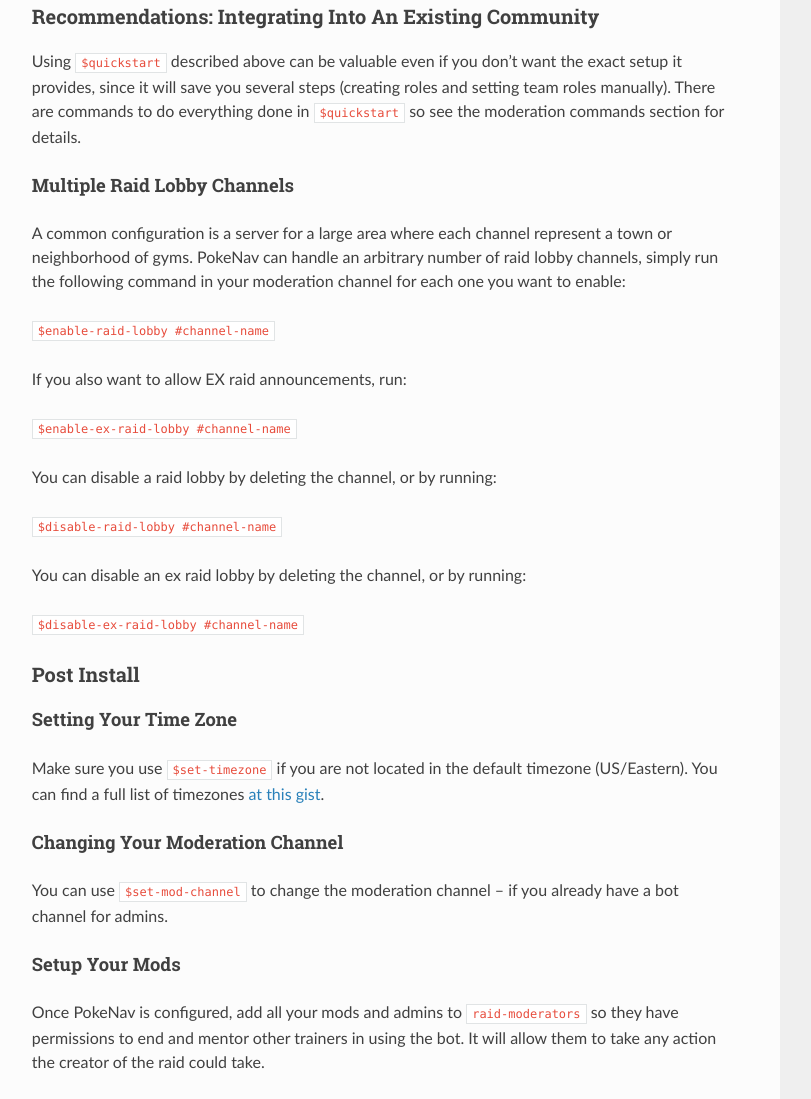
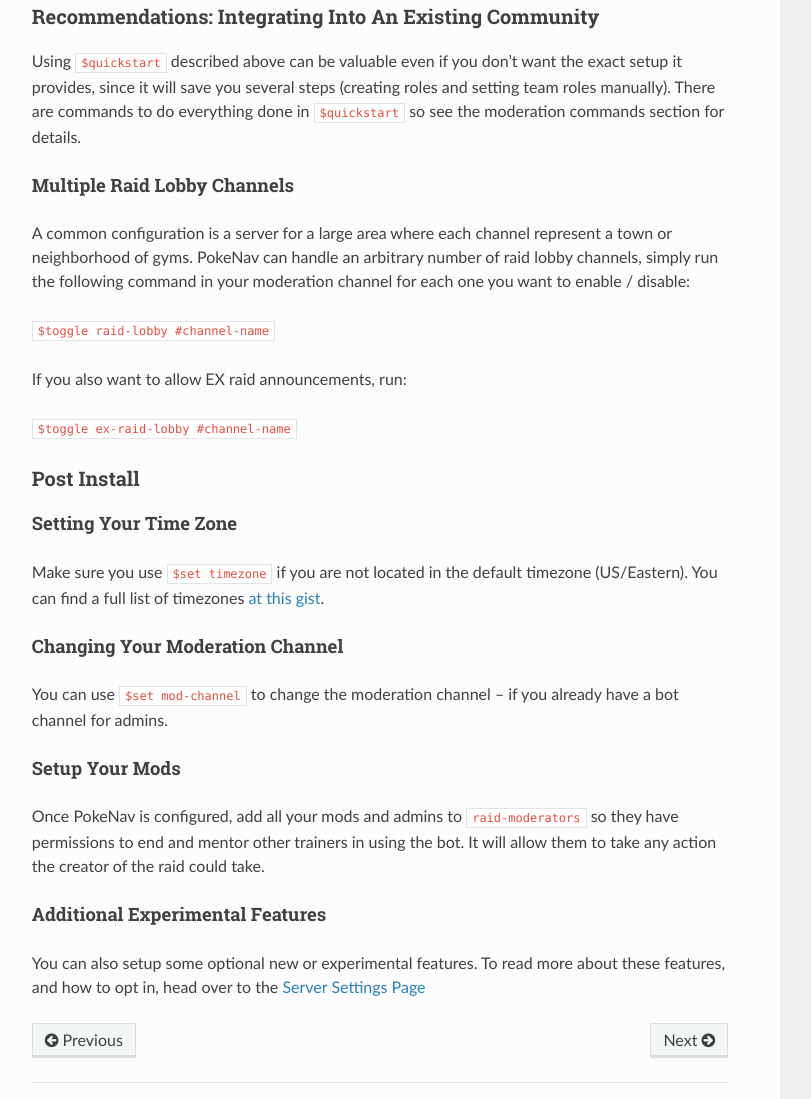
Before and after one commit to PokeNavBot/pokenav-documentation, a plain HTML site: page community_setup.html in a window 1280 px wide. Shown: the part 3014-4113 px from the top of the page, without its empty margins (320-1131 px from the left). Drawn offline with Linux system fonts and the light colour scheme.

Commit message:
Generated gh-pages for commit 2102dff Author: Daniel DeSousa <github@daniel.desousa.cc>
    fixing docs

```diff
--- a/community_setup.html
+++ b/community_setup.html
@@ -227,25 +227,21 @@
 <p>Using <code class="docutils literal"><span class="pre">$quickstart</span></code> described above can be valuable even if you don&#8217;t want the exact setup it provides, since it will save you several steps (creating roles and setting team roles manually). There are commands to do everything done in <code class="docutils literal"><span class="pre">$quickstart</span></code> so see the moderation commands section for details.</p>
 <div class="section" id="multiple-raid-lobby-channels">
 <span id="multiple-raid-lobby-channels"></span><h4>Multiple Raid Lobby Channels<a class="headerlink" href="#multiple-raid-lobby-channels" title="Permalink to this headline">¶</a></h4>
-<p>A common configuration is a server for a large area where each channel represent a town or neighborhood of gyms. PokeNav can handle an arbitrary number of raid lobby channels, simply run the following command in your moderation channel for each one you want to enable:</p>
-<p><code class="docutils literal"><span class="pre">$enable-raid-lobby</span> <span class="pre">#channel-name</span></code></p>
+<p>A common configuration is a server for a large area where each channel represent a town or neighborhood of gyms. PokeNav can handle an arbitrary number of raid lobby channels, simply run the following command in your moderation channel for each one you want to enable / disable:</p>
+<p><code class="docutils literal"><span class="pre">$toggle</span> <span class="pre">raid-lobby</span> <span class="pre">#channel-name</span></code></p>
 <p>If you also want to allow EX raid announcements, run:</p>
-<p><code class="docutils literal"><span class="pre">$enable-ex-raid-lobby</span> <span class="pre">#channel-name</span></code></p>
-<p>You can disable a raid lobby by deleting the channel, or by running:</p>
-<p><code class="docutils literal"><span class="pre">$disable-raid-lobby</span> <span class="pre">#channel-name</span></code></p>
-<p>You can disable an ex raid lobby by deleting the channel, or by running:</p>
-<p><code class="docutils literal"><span class="pre">$disable-ex-raid-lobby</span> <span class="pre">#channel-name</span></code></p>
+<p><code class="docutils literal"><span class="pre">$toggle</span> <span class="pre">ex-raid-lobby</span> <span class="pre">#channel-name</span></code></p>
 </div>
 </div>
 <div class="section" id="post-install">
 <span id="post-install"></span><h3>Post Install<a class="headerlink" href="#post-install" title="Permalink to this headline">¶</a></h3>
 <div class="section" id="setting-your-time-zone">
 <span id="setting-your-time-zone"></span><h4>Setting Your Time Zone<a class="headerlink" href="#setting-your-time-zone" title="Permalink to this headline">¶</a></h4>
-<p>Make sure you use <code class="docutils literal"><span class="pre">$set-timezone</span></code> if you are not located in the default timezone (US/Eastern). You can find a full list of timezones <a class="reference external" href="https://gist.github.com/heyalexej/8bf688fd67d7199be4a1682b3eec7568">at this gist</a>.</p>
+<p>Make sure you use <code class="docutils literal"><span class="pre">$set</span> <span class="pre">timezone</span></code> if you are not located in the default timezone (US/Eastern). You can find a full list of timezones <a class="reference external" href="https://gist.github.com/heyalexej/8bf688fd67d7199be4a1682b3eec7568">at this gist</a>.</p>
 </div>
 <div class="section" id="changing-your-moderation-channel">
 <span id="changing-your-moderation-channel"></span><h4>Changing Your Moderation Channel<a class="headerlink" href="#changing-your-moderation-channel" title="Permalink to this headline">¶</a></h4>
-<p>You can use <code class="docutils literal"><span class="pre">$set-mod-channel</span></code> to change the moderation channel &#8211; if you already have a bot channel for admins.</p>
+<p>You can use <code class="docutils literal"><span class="pre">$set</span> <span class="pre">mod-channel</span></code> to change the moderation channel &#8211; if you already have a bot channel for admins.</p>
 </div>
 <div class="section" id="setup-your-mods">
 <span id="setup-your-mods"></span><h4>Setup Your Mods<a class="headerlink" href="#setup-your-mods" title="Permalink to this headline">¶</a></h4>
```
Also changed, not shown: _sources/community_setup.md.txt, searchindex.js.
